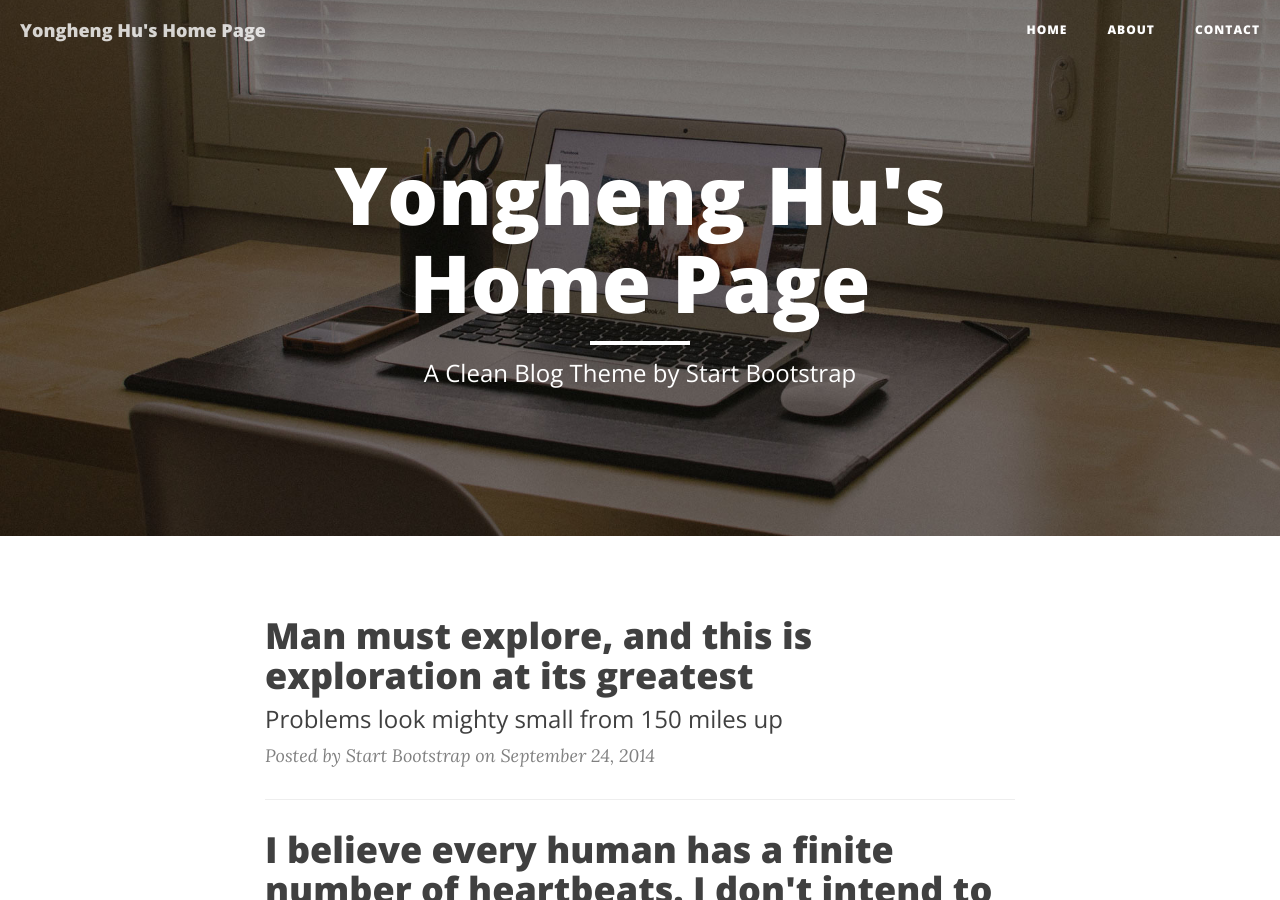
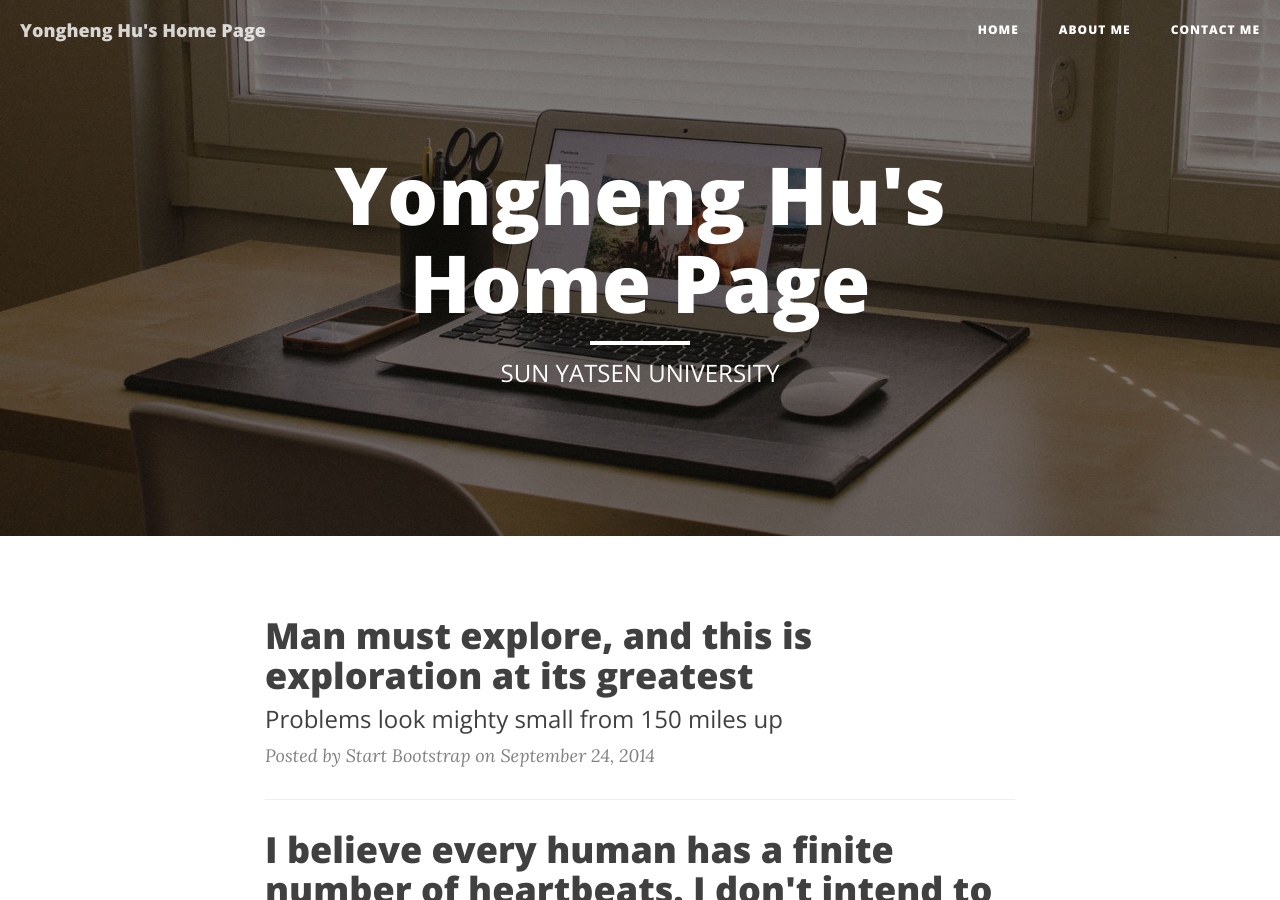
Before and after one commit to endlesswho/endlesswho.github.io, a Jekyll site: the page built from index.html, in a window 1280 px wide and 900 px high. Built offline with Jekyll 4.4.1, drawn with Linux system fonts in a browser that asks for light colours; nearby versions of some CDN libraries; the list of posts is cut into pages by our own code.

Commit message:
modified files

```diff
--- a/about.html
+++ b/about.html
@@ -1,6 +1,6 @@
 ---
 layout: page
-title: "About"
+title: "About Me"
 description: "My introduction"
 header-img: "img/about-bg.jpg"
 ---
--- a/contact.html
+++ b/contact.html
@@ -1,6 +1,6 @@
 ---
 layout: page
-title: "Contact"
+title: "Contact Me"
 description: "Have questions? I have answers (maybe)."
 header-img: "img/contact-bg.jpg"
 ---
--- a/index.html
+++ b/index.html
@@ -1,6 +1,6 @@
 ---
 layout: page
-description: "A Clean Blog Theme by Start Bootstrap"
+description: "SUN YATSEN UNIVERSITY"
 ---
 
 {% for post in paginator.posts %}
```
